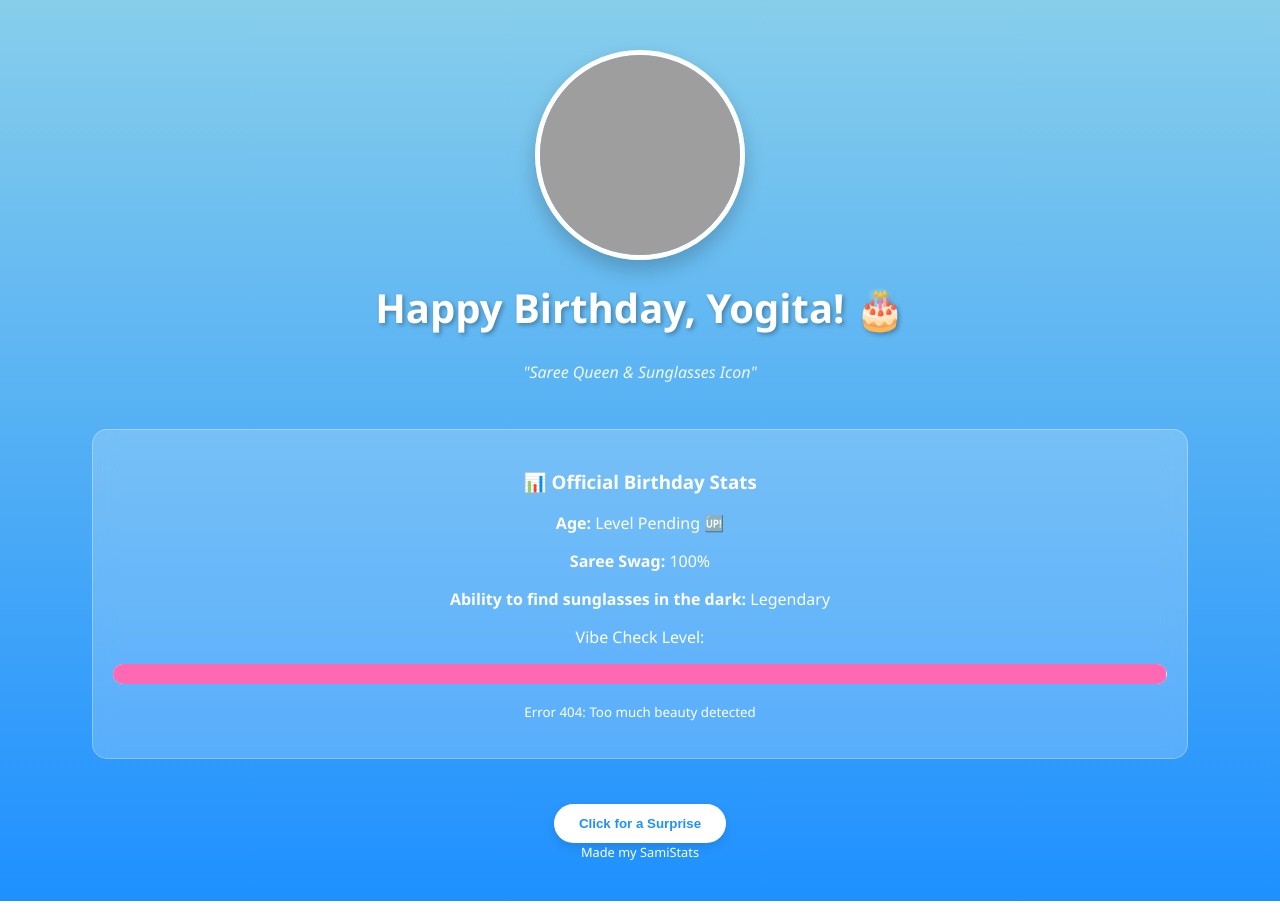
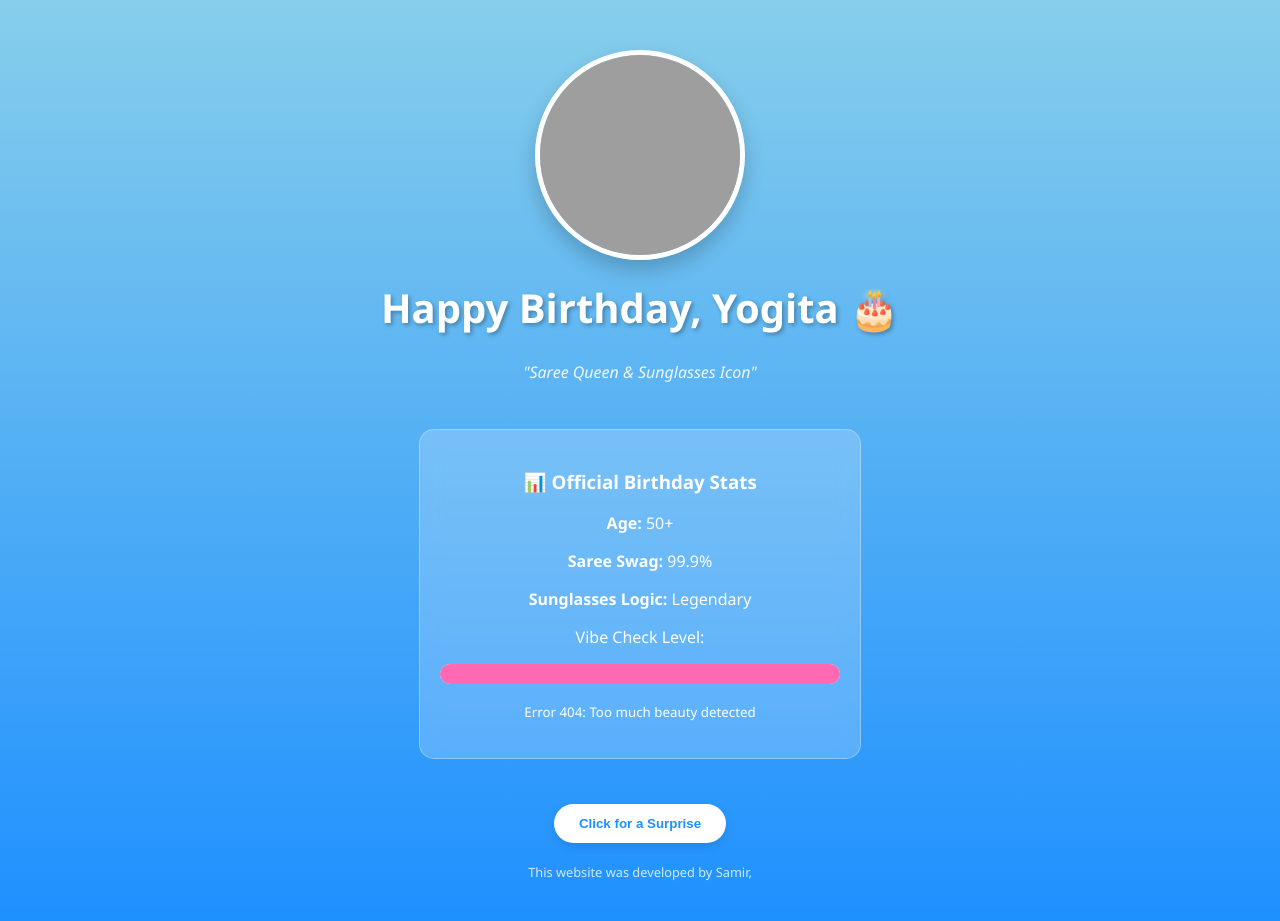
Before and after one commit to Samir2129/Yb, a plain HTML site: page index.html in a window 1280 px wide. Drawn offline with Linux system fonts and the light colour scheme; grey boxes are pictures that could not be loaded.

Commit message:
Update index.html

```diff
--- a/index.html
+++ b/index.html
@@ -38,6 +38,7 @@
             overflow: hidden;
             margin-top: 30px;
             box-shadow: 0 10px 20px rgba(0,0,0,0.2);
+            background-color: rgba(255,255,255,0.1); /* Fallback */
         }
 
         .profile-frame img {
@@ -65,6 +66,7 @@
             padding: 20px;
             margin: 30px 10px;
             width: 85%;
+            max-width: 400px;
             border: 1px solid rgba(255,255,255,0.3);
         }
 
@@ -98,12 +100,19 @@
             font-weight: bold;
             margin-top: 15px;
             box-shadow: 0 4px 10px rgba(0,0,0,0.1);
+            cursor: pointer;
+            transition: transform 0.2s;
+        }
+
+        .btn-funny:active {
+            transform: scale(0.95);
         }
 
         footer {
             margin-top: auto;
-            padding-bottom: 20px;
+            padding: 20px 0;
             font-size: 0.8rem;
+            opacity: 0.8;
         }
     </style>
 </head>
@@ -111,17 +120,17 @@
 
     <div class="container">
         <div class="profile-frame">
-            <img src="https://ibb.co/ynBMN9mk" alt="Birthday Girl">
+            <img src="https://interior-maroon-qv1s7wxxq4.edgeone.app/IMG_20260212_003025.jpg" alt="Birthday Girl Yogita">
         </div>
 
-        <h1>Happy Birthday, Yogita! 🎂</h1>
+        <h1>Happy Birthday, Yogita 🎂</h1>
         <p class="subtitle">"Saree Queen & Sunglasses Icon"</p>
 
         <div class="funny-card">
             <h3>📊 Official Birthday Stats</h3>
-            <p><strong>Age:</strong> Level Pending 🆙</p>
-            <p><strong>Saree Swag:</strong> 100%</p>
-            <p><strong>Ability to find sunglasses in the dark:</strong> Legendary</p>
+            <p><strong>Age:</strong> 50+</p>
+            <p><strong>Saree Swag:</strong> 99.9%</p>
+            <p><strong>Sunglasses Logic:</strong> Legendary</p>
 
             <p>Vibe Check Level:</p>
             <div class="vibe-meter">
@@ -130,10 +139,11 @@
             <p><small>Error 404: Too much beauty detected</small></p>
         </div>
 
-        <button class="btn-funny" onclick="alert('Treat Pending 🍟')">Click for a Surprise</button>
+        <button class="btn-funny" onclick="alert('Treat Pending 🍟 \n(Interest rates apply if delayed!)')">Click for a Surprise</button>
 
         <footer>
-       Made my SamiStats        </footer>
+            This website was developed by Samir,
+        </footer>
     </div>
 
 </body>
```
